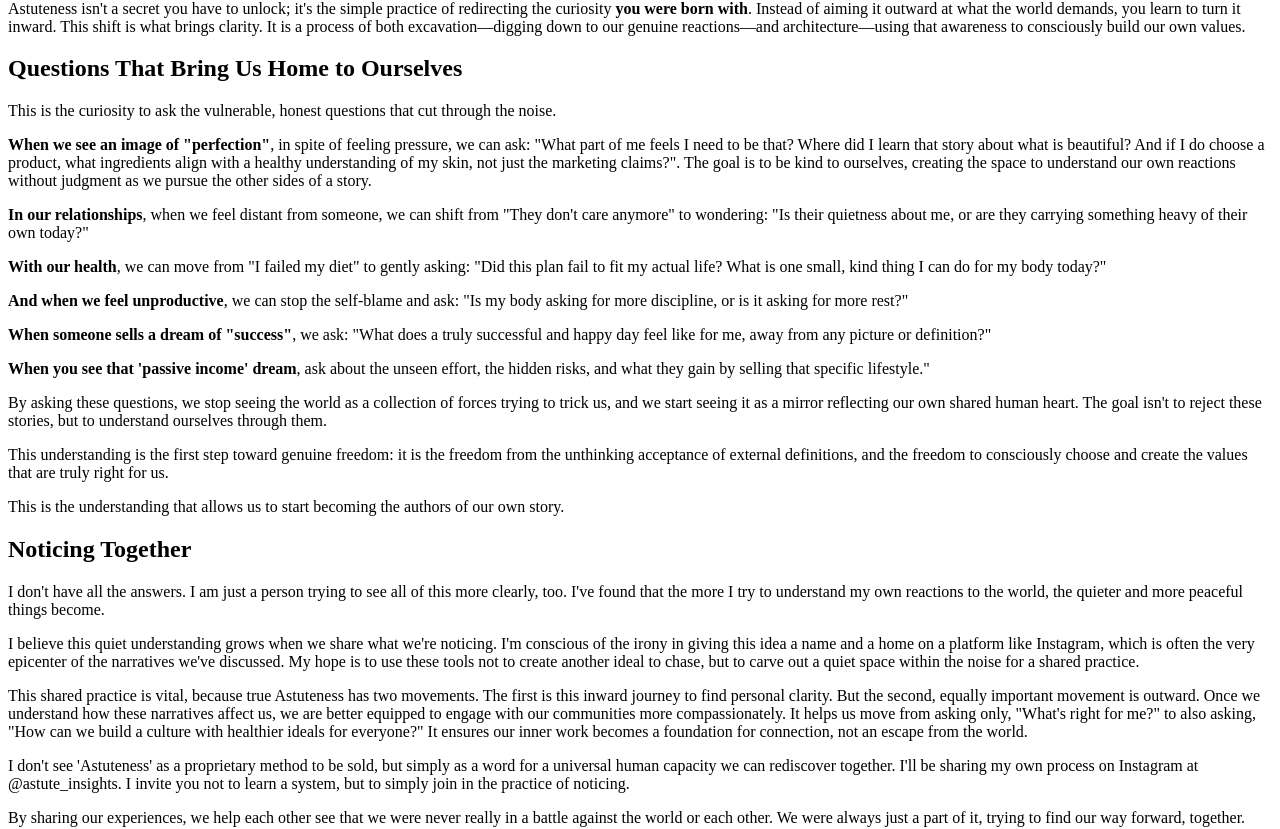
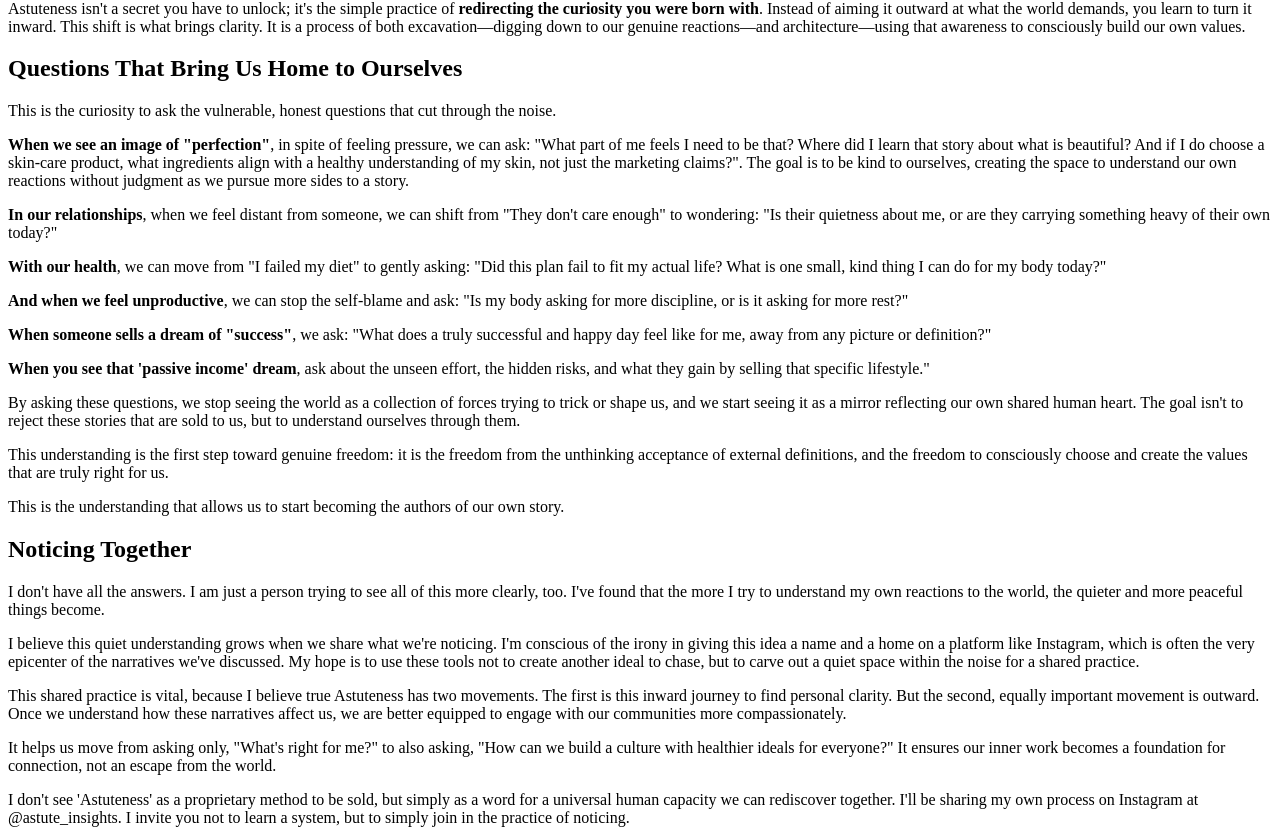
Before and after one commit to abhishek459/astute-insights, a SvelteKit app: page / in a window 1280 px wide. Shown: the part 734-1563 px from the top of the page. Built offline with nearby package versions, Linux system fonts and the light colour scheme.

Commit message:
Version 6.1 - Minor Changes

```diff
--- a/src/routes/+page.svelte
+++ b/src/routes/+page.svelte
@@ -114,8 +114,8 @@
 
           <p>
             Astuteness isn't a secret you have to unlock; it's the simple
-            practice of redirecting the curiosity <strong
-              >you were born with</strong
+            practice of <strong
+              >redirecting the curiosity you were born with</strong
             >. Instead of aiming it outward at what the world demands, you learn
             to turn it inward. This shift is what brings clarity. It is a
             process of both excavation—digging down to our genuine reactions—and
@@ -135,15 +135,15 @@
             <strong>When we see an image of "perfection"</strong>, in spite of
             feeling pressure, we can ask: "What part of me feels I need to be
             that? Where did I learn that story about what is beautiful? And if I
-            do choose a product, what ingredients align with a healthy
+            do choose a skin-care product, what ingredients align with a healthy
             understanding of my skin, not just the marketing claims?". The goal
             is to be kind to ourselves, creating the space to understand our own
-            reactions without judgment as we pursue the other sides of a story.
+            reactions without judgment as we pursue more sides to a story.
           </p>
 
           <p>
             <strong>In our relationships</strong>, when we feel distant from
-            someone, we can shift from "They don't care anymore" to wondering:
+            someone, we can shift from "They don't care enough" to wondering:
             "Is their quietness about me, or are they carrying something heavy
             of their own today?"
           </p>
@@ -174,9 +174,10 @@
 
           <p>
             By asking these questions, we stop seeing the world as a collection
-            of forces trying to trick us, and we start seeing it as a mirror
-            reflecting our own shared human heart. The goal isn't to reject
-            these stories, but to understand ourselves through them.
+            of forces trying to trick or shape us, and we start seeing it as a
+            mirror reflecting our own shared human heart. The goal isn't to
+            reject these stories that are sold to us, but to understand
+            ourselves through them.
           </p>
 
           <p>
@@ -211,15 +212,18 @@
           </p>
 
           <p>
-            This shared practice is vital, because true Astuteness has two
-            movements. The first is this inward journey to find personal
+            This shared practice is vital, because I believe true Astuteness has
+            two movements. The first is this inward journey to find personal
             clarity. But the second, equally important movement is outward. Once
             we understand how these narratives affect us, we are better equipped
-            to engage with our communities more compassionately. It helps us
-            move from asking only, "What's right for me?" to also asking, "How
-            can we build a culture with healthier ideals for everyone?" It
-            ensures our inner work becomes a foundation for connection, not an
-            escape from the world.
+            to engage with our communities more compassionately.
+          </p>
+
+          <p>
+            It helps us move from asking only, "What's right for me?" to also
+            asking, "How can we build a culture with healthier ideals for
+            everyone?" It ensures our inner work becomes a foundation for
+            connection, not an escape from the world.
           </p>
 
           <p>
```
